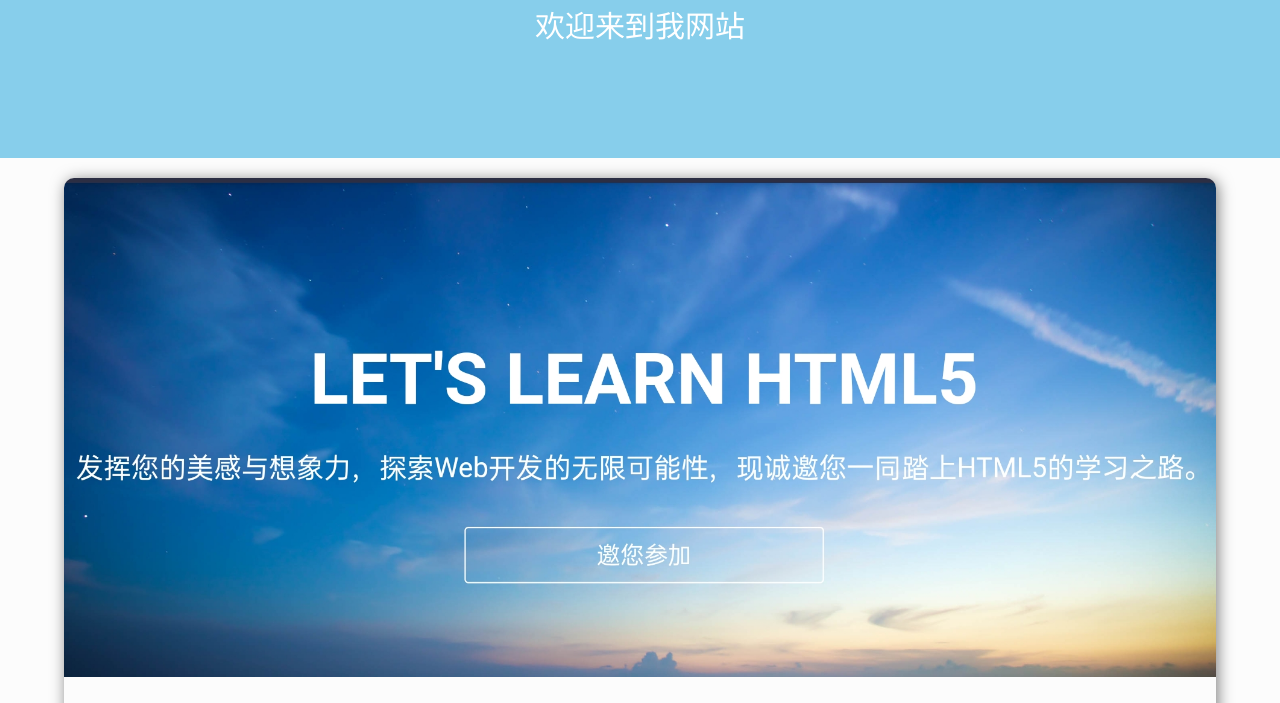
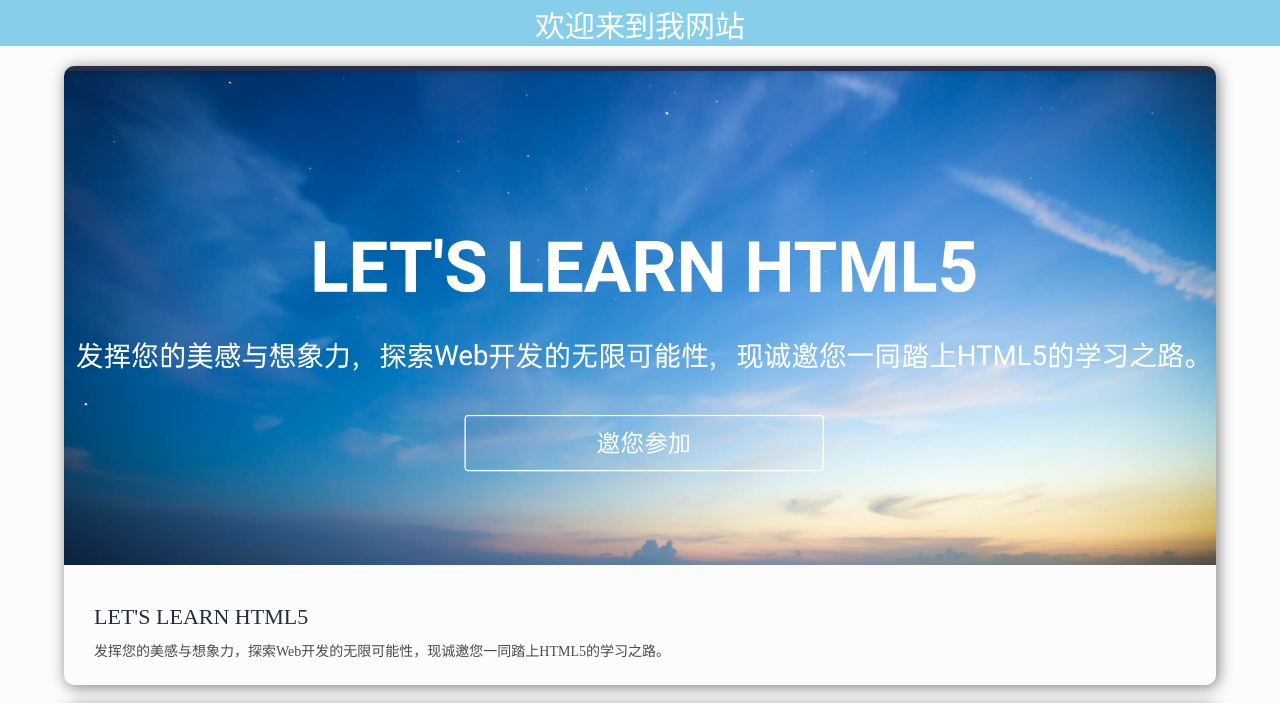
Before and after one commit to bin534/HB, a plain HTML site: page 2.html in a window 1280 px wide. Shown: the part 32-735 px from the top of the page. Drawn offline with Linux system fonts and the light colour scheme.

Commit message:
Update 2.html

```diff
--- a/2.html
+++ b/2.html
@@ -20,7 +20,7 @@
 
       }
       .header{
-        height:190px;
+        height:100%;
         background: skyblue;
         color:white;
         text-align:center;
```
